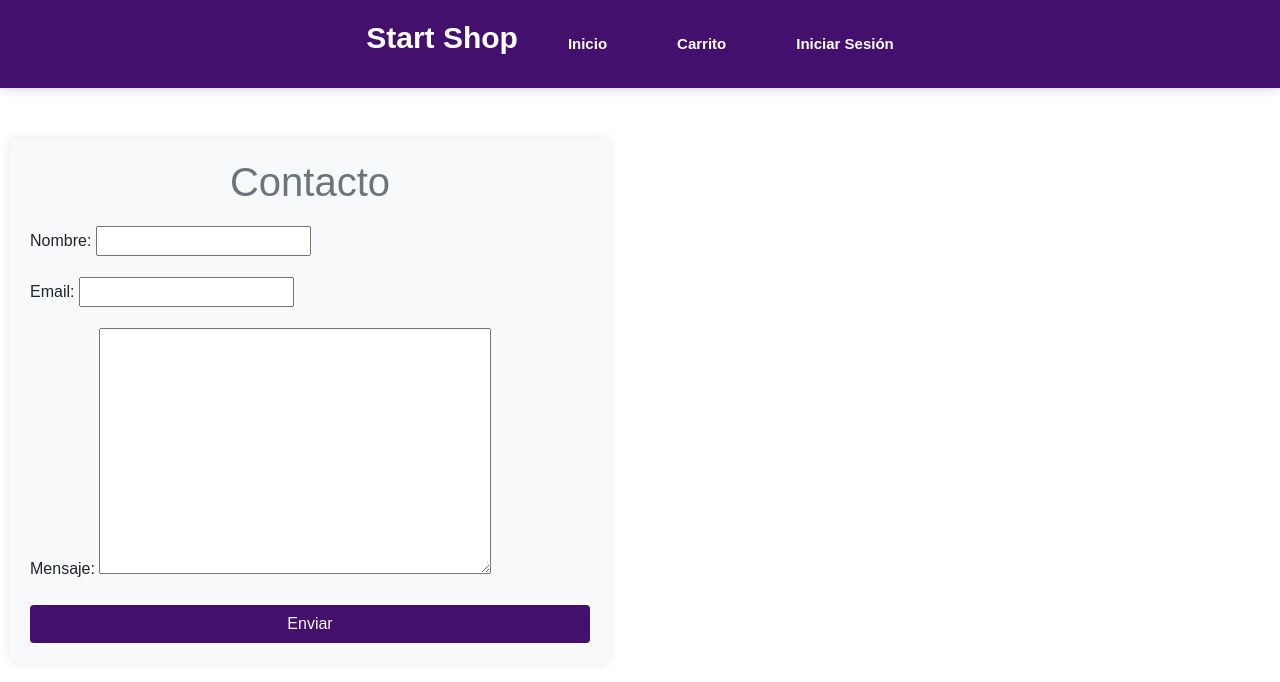
After one commit to JavierParedesDev/djangoTiendaTarea, a Django app: page /tienda/contacto/ in a window 1280 px wide. The commit adds this page. Shown: the top 682 px of the page. Run offline with Django 5.2, Linux system fonts and the light colour scheme; some libraries are stand-ins or nearby versions.

Commit message:
contacto.html

```diff
--- a/tienda/forms.py
+++ b/tienda/forms.py
@@ -47,3 +47,8 @@ class DetalleCompraForm(forms.ModelForm):
     class Meta:
         model = DetalleCompra
         fields = ['producto', 'cantidad']
+
+class ContactoForm(forms.Form):
+    nombre = forms.CharField(max_length=100, label='Nombre')
+    correo_electronico = forms.EmailField(label='  Email')
+    mensaje = forms.CharField(widget=forms.Textarea, label='Mensaje')
--- /dev/null
+++ b/tienda/static/css/style_contacto.css
@@ -0,0 +1,28 @@
+
+.container {
+    max-width: 600px;
+    margin: 50px auto;
+    padding: 20px;
+    background-color: #f8f9fa;
+    box-shadow: 0 0 10px rgba(0, 0, 0, 0.1);
+    border-radius: 8px;
+    margin-left: 10px; /* Ajusta este valor según sea necesario */
+}
+h1 {
+    text-align: center;
+    margin-bottom: 20px;
+    color: #6c757d;
+}
+.btn {
+    width: 100%;
+    background-color: #44106e;
+    transition: background-color 0.3s ease;
+    color: #f8f9fa;
+}
+.btn:hover {
+    background-color: #f80269;
+    color: #f8f9fa;
+}
+.alert {
+    text-align: center;
+}
--- /dev/null
+++ b/tienda/templates/tienda/contacto.html
@@ -0,0 +1,70 @@
+{% load static %}
+<!DOCTYPE html>
+<html lang="en">
+<head>
+    <meta charset="UTF-8">
+    <meta name="viewport" content="width=device-width, initial-scale=1.0">
+    <title>Shop in Style</title>
+    <link href="https://stackpath.bootstrapcdn.com/bootstrap/4.5.2/css/bootstrap.min.css" rel="stylesheet">
+    <link rel="stylesheet" href="{% static 'css/style_home.css' %}">
+    <link rel="stylesheet" href="{% static 'css/style_modal.css' %}">
+    <link rel="stylesheet" href="{% static 'css/style_contacto.css' %}">
+    <link rel="stylesheet" href="https://cdnjs.cloudflare.com/ajax/libs/font-awesome/5.15.3/css/all.min.css" integrity="sha512-ScxV9NR2l9dNwgaGW0lJ0I7k+s62Fi2YC3N0ES3G9HTmg+F1JzhFvaxUueT/8e3dbYnqSpIlUJipQJ2bTzBL6w==" crossorigin="anonymous" referrerpolicy="no-referrer" />
+
+
+
+</head>
+<body>
+    <nav class="nav">
+        <h1><a class="nav-a" href="{% url 'home' %}">Start Shop</a></h1>
+        <div>
+            <ul>
+                <li>
+                    <a href="{% url 'home' %}">Inicio</a>
+                </li>
+                <li>
+                    <a href="{% url 'ver_carrito' %}">Carrito</a>
+                </li>
+                {% if user.is_authenticated %}
+                    {% if user.is_staff %}
+                        <li>
+                            <a href="{% url 'dashboard' %}">Administrar</a>
+                        </li>
+                    {% endif %}
+                    <li>
+                        <form action="{% url 'logout' %}" method="post">
+                            {% csrf_token %}
+                            <button type="submit" class="btn btn-link">Cerrar Sesión</button>
+                        </form>
+                    </li>
+                    <li>
+                        <span>{{ user.username }}</span>
+                    </li>
+                {% else %}
+                    <li>
+                        <a href="{% url 'login' %}">Iniciar Sesión</a>
+                    </li>
+                {% endif %}
+            </ul>
+        </div>
+    </nav>
+    <div class="container">
+        <h1>Contacto</h1>
+        <form method="post">
+            {% csrf_token %}
+            {{ form.as_p }}
+            <button type="submit" class="btn btn">Enviar</button>
+        </form>
+        {% if messages %}
+            <div class="alert alert-success mt-3">
+                {% for message in messages %}
+                    {{ message }}
+                {% endfor %}
+            </div>
+        {% endif %}
+    </div>
+    <script src="{% static 'js/jquery.min.js' %}"></script>
+    <script src="{% static 'js/bootstrap.bundle.min.js' %}"></script>
+    <style></style>
+</body>
+</html>
--- a/tienda/templates/tienda/home.html
+++ b/tienda/templates/tienda/home.html
@@ -21,6 +21,9 @@
                 </li>
                 <li>
                     <a href="{% url 'ver_carrito' %}">Carrito</a>
+                </li>
+                <li>
+                    <a href="{% url 'contacto' %}">Contacto</a>
                 </li>
                 {% if user.is_authenticated %}
                     {% if user.is_staff %}
--- a/tienda/urls.py
+++ b/tienda/urls.py
@@ -21,6 +21,7 @@ urlpatterns = [
     path('eliminar-del-carrito/<int:item_id>/', views.eliminar_del_carrito, name='eliminar_del_carrito'),
     path('procesar-pago/', views.procesar_pago, name='procesar_pago'),
     path('login/', views.login_view, name='login'),
+    path('contacto/', views.contacto, name='contacto'),
 ]
 if settings.DEBUG:
     urlpatterns += static(settings.MEDIA_URL, document_root=settings.MEDIA_ROOT)
--- a/tienda/views.py
+++ b/tienda/views.py
@@ -7,7 +7,8 @@ from .forms import AdminCreationForm, ProductoForm, DetalleCompraForm, UserCreat
 from django.contrib.auth.forms import AuthenticationForm
 from django.contrib.auth import authenticate, login
 from django.contrib.auth.models import User
-
+from django.shortcuts import render, redirect
+from .forms import ContactoForm
 
 # Vistas relacionadas con el usuario y la tienda
 
@@ -196,3 +197,22 @@ def procesar_pago(request):
 
     # Si no es un POST, probablemente deberías manejarlo de otra manera (por ejemplo, redirigiendo a una página de error)
     return redirect('home')  # Redirige a la página de inicio o a otra página apropiada
+
+
+def contacto(request):
+    if request.method == 'POST':
+        form = ContactoForm(request.POST)
+        if form.is_valid():
+            # Procesar los datos del formulario, por ejemplo, enviando un correo electrónico
+            nombre = form.cleaned_data['nombre']
+            correo_electronico = form.cleaned_data['correo_electronico']
+            mensaje = form.cleaned_data['mensaje']
+
+            # Aquí puedes agregar la lógica para enviar el correo o guardar los datos
+            # Para el propósito de este ejemplo, simplemente mostramos un mensaje de éxito
+            messages.success(request, '¡Gracias por tu mensaje! Nos pondremos en contacto contigo pronto.')
+            return redirect('contacto')
+    else:
+        form = ContactoForm()
+
+    return render(request, 'tienda/contacto.html', {'form': form})
```
Also changed, not shown: db.sqlite3.
